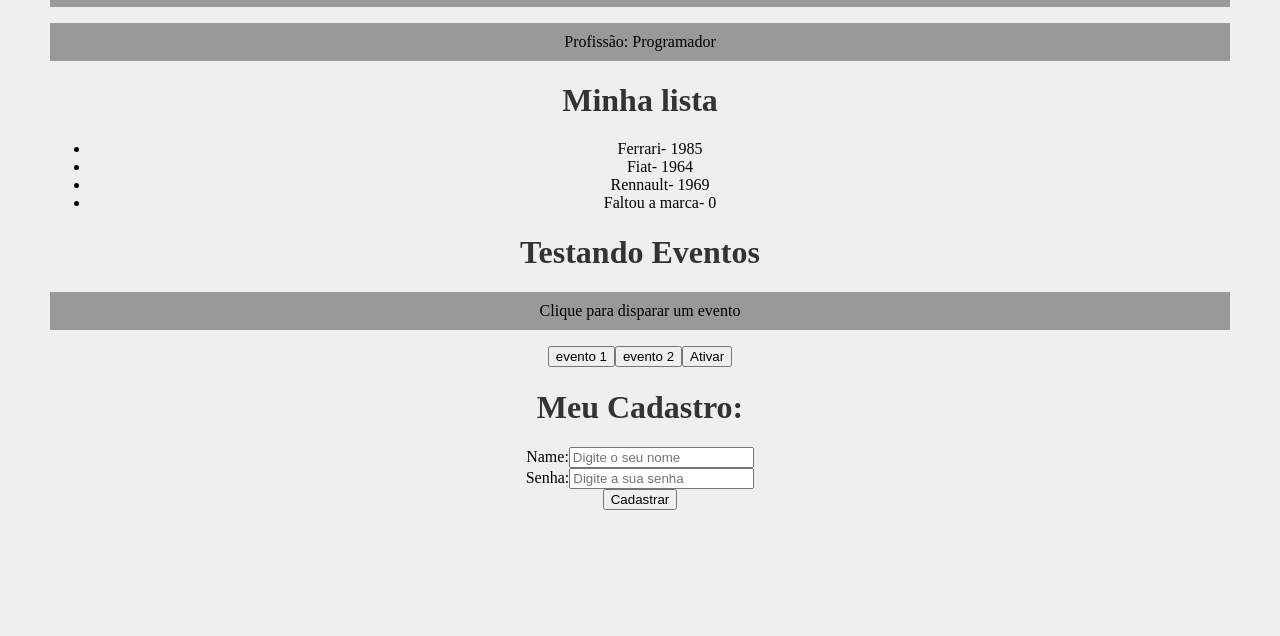
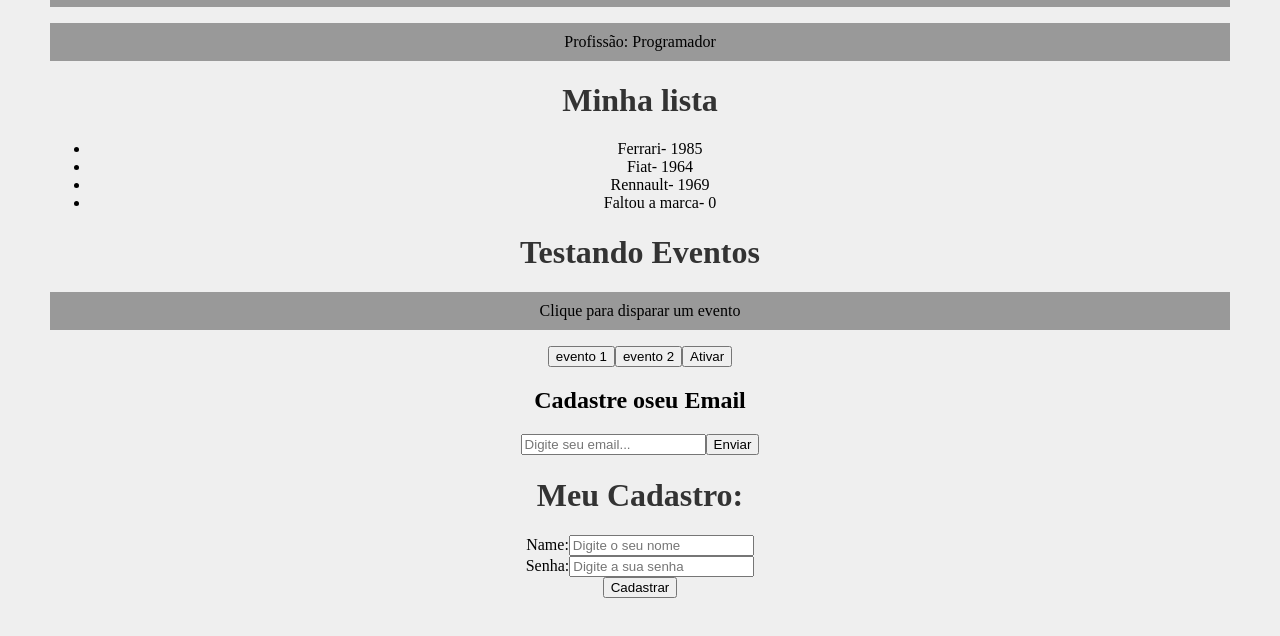
Before and after one commit to Jose-Benedito/meu-projeto, a React (Create React App) app: page / in a window 1280 px wide. Shown: the part 926-1562 px from the top of the page. Built offline with nearby package versions, Linux system fonts and the light colour scheme.

Commit message:
Redenrização condicional (if)

```diff
--- a/src/App.js
+++ b/src/App.js
@@ -6,6 +6,7 @@
 import List from './List';
 import Evento from './components/Evento';
 import Form from './components/Form';
+import Condicional from './components/Condicional';
 
 function App() {
   const name = 'Maria'
@@ -37,7 +38,7 @@
       <div>
         <h1>Testando Eventos</h1>
         <Evento numero="122"/>
-
+        <Condicional />
         <Form />
       </div>
     </div>
--- /dev/null
+++ b/src/components/Condicional.js
@@ -0,0 +1,43 @@
+import {useState} from 'react'
+
+
+function Condicional(){
+
+    const [email, setEmail] = useState()
+    const [userEmail, setUserEmail] = useState()
+
+    function enviarEmail(event){
+        event.preventDefault()
+        console.log('Testando')
+        setUserEmail(email)
+        console.log(userEmail)
+    }
+    function limparEmail(){
+        setUserEmail('')
+    }
+
+    return (
+        <div>
+            <h2> Cadastre oseu Email</h2>
+            <form>
+                <input type='email'
+                placeholder='Digite seu email...'
+                onChange={(e) => setEmail(e.target.value)}
+                />
+                <button type='submit' onClick={enviarEmail}>
+                    Enviar
+                </button>
+
+                {userEmail &&(
+                    <div>
+                        <p> O email do usuário é {userEmail}</p>
+                        <button onClick={limparEmail}>Limpar</button>
+                    </div>
+                )}
+            </form>
+        </div>
+    )
+
+}
+
+export default Condicional
```
